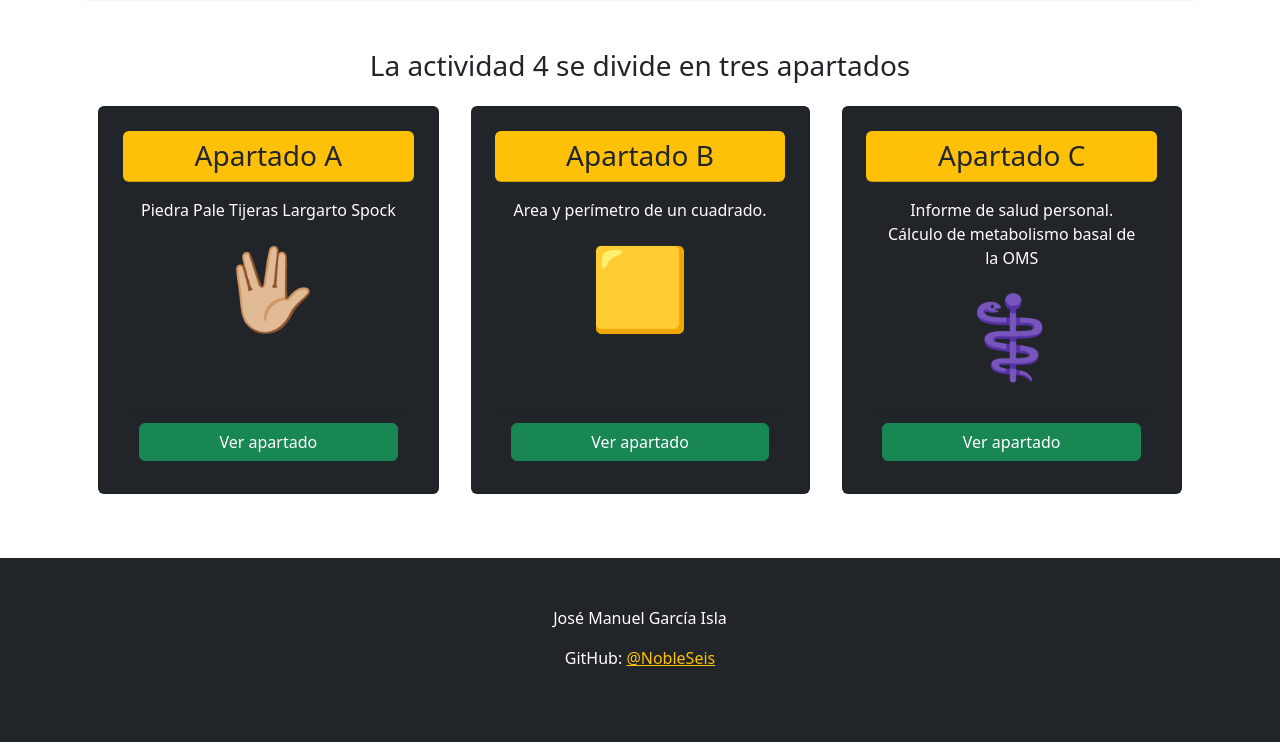
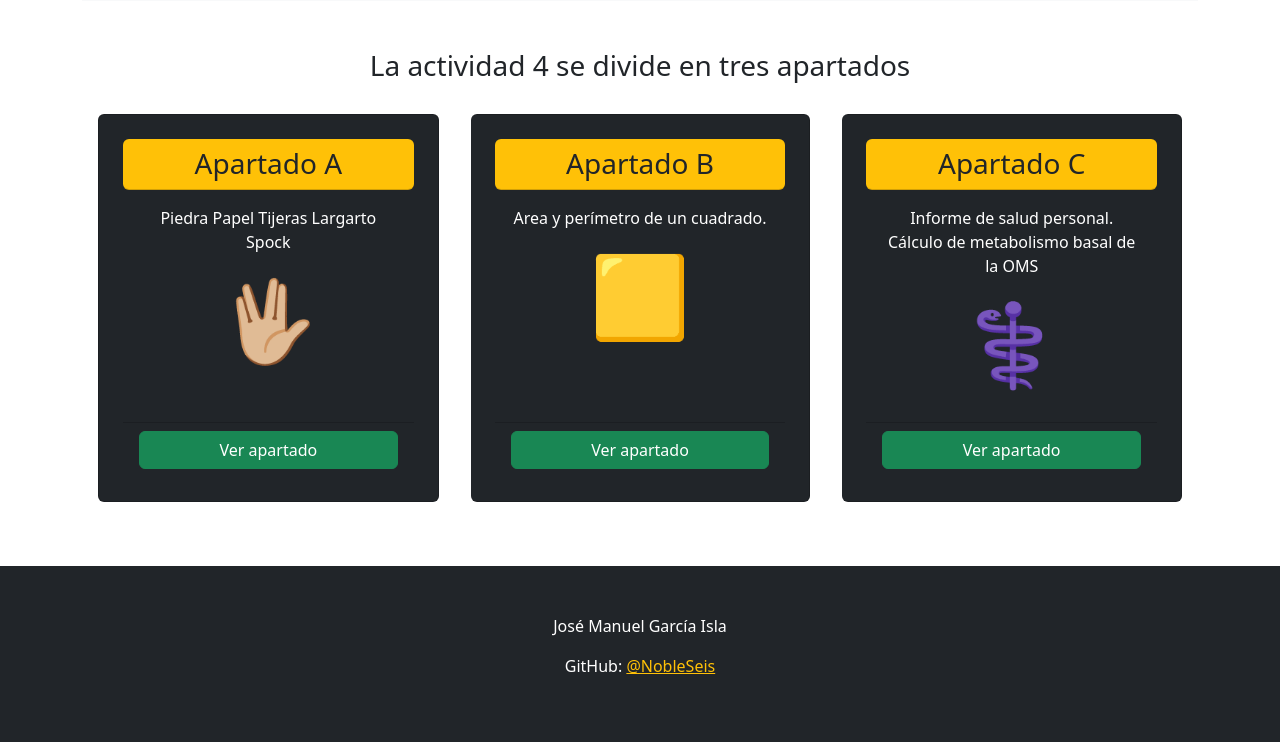
Before and after one commit to NobleSeis/2DAW, a PHP site: page /actividad4.php in a window 1280 px wide. Shown: the part 404-1146 px from the top of the page. Before the commit the page ends 1070 px from the top, so only its background shows below. Run offline with PHP 8.4, Linux system fonts and the light colour scheme.

Commit message:
[Add] - DWES - Tarea1 - 4

```diff
--- a/Desarrollo web en entorno servidor/Tema 1/gar_isl_j/4/actividad4.php
+++ b/Desarrollo web en entorno servidor/Tema 1/gar_isl_j/4/actividad4.php
@@ -5,14 +5,14 @@
         <li class="breadcrumb-item active">Actividad 4</li>
     </ol>
 </nav>
-<h3 class="text-center">La actividad 4 se divide en tres apartados</h3>
-<div style="display: flex; min-height: 50vh; align-items: center; justify-content: center;">
+<h3 class="text-center mb-3">La actividad 4 se divide en tres apartados</h3>
+<div style="display: flex; justify-content: center;">
     <div class="card-group">
         <div class="card bg-dark text-white p-4 m-3 text-center rounded col-md-12">
             <h3 class="card-header text-dark bg-warning rounded">Apartado A</h3>
             <div class="card-body">
                 <p class="card-text">
-                    Piedra Pale Tijeras Largarto Spock
+                    Piedra Papel Tijeras Largarto Spock
                 </p>
                 <p class="display-1">🖖🏼</p>
             </div>
```
